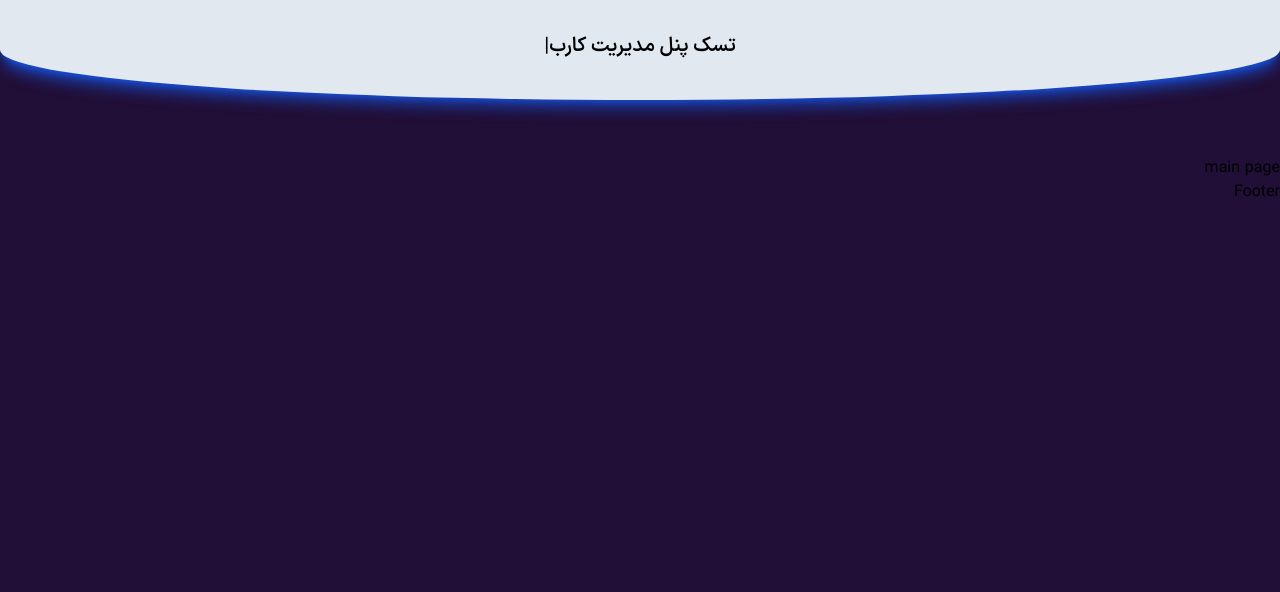
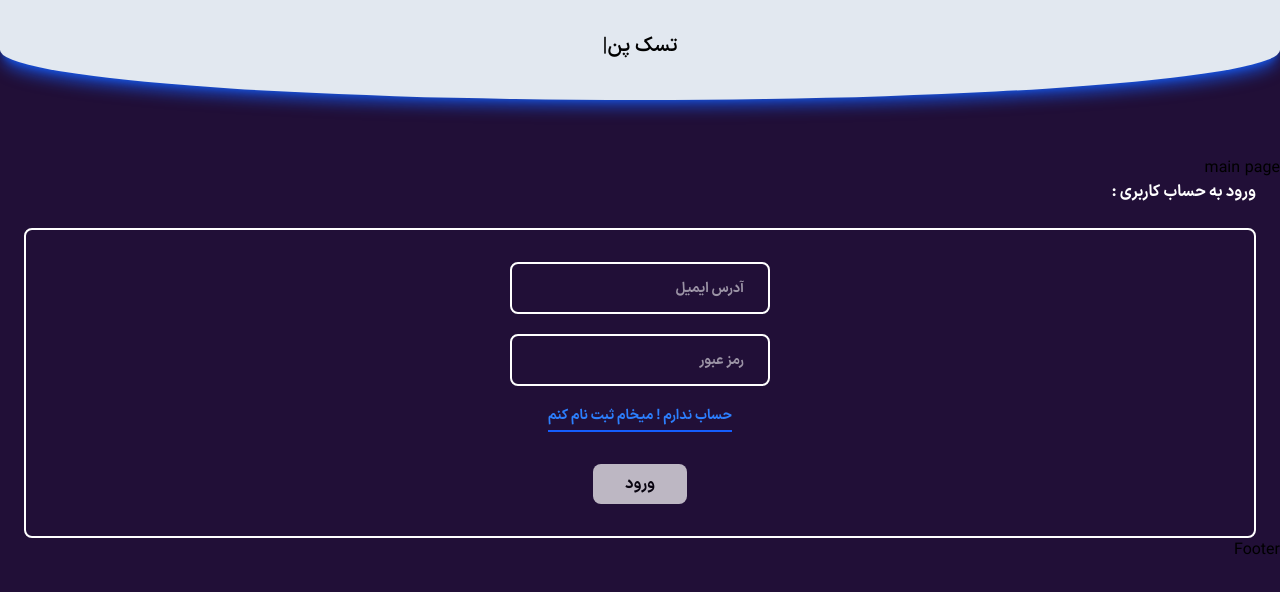
Before and after one commit to mahdikhalili1998/new-task, a Next.js app: page / in a window 1280 px wide. Shown: the top 592 px of the page. Built offline with nearby package versions, Linux system fonts and the light colour scheme; no server answers.

Commit message:
modal login added

```diff
--- a/src/components/module/LoginModal.tsx
+++ b/src/components/module/LoginModal.tsx
@@ -1,8 +1,12 @@
 "use client";
 
+import { useEffect, useState } from "react";
+import { useAppDispatch, useAppSelector } from "@/redux/hook";
+import { loginUser } from "@/redux/authSlice";
 import { IUserInfo } from "@/types/StateTypes";
-import axiosClient from "@/utils/axiosClient";
-import { useState } from "react";
+import toast, { Toaster } from "react-hot-toast";
+import { PulseLoader } from "react-spinners";
+import { useRouter } from "next/navigation";
 
 function LoginModal() {
   const [userInfo, setUserInfo] = useState<IUserInfo>({
@@ -10,27 +14,43 @@ function LoginModal() {
     password: "",
   });
 
+  const [register, setRegister] = useState<boolean>(false);
+
+  const router = useRouter();
+
+  const dispatch = useAppDispatch();
+  const { loading, error, token } = useAppSelector((state) => state.auth);
+
+  useEffect(() => {
+    if (token) {
+      if (!register) {
+        toast.success("ورود با موفقیت انجام شد 🎉");
+      } else {
+        toast.success("حساب با موفقیت ساخته شد ");
+      }
+
+      router.push("/users"); // اینجا صفحه مقصدت رو بنویس
+    }
+    if (error) toast.error(error);
+  }, [token, error, router]);
+
   const inputClass =
-    "rounded-lg border-2 border-solid border-white px-6 py-3 placeholder:text-sm placeholder:font-bold placeholder:text-white/55 focus:outline-none text-white";
+    "rounded-lg border-2 border-solid border-white px-6 py-3 placeholder:text-sm placeholder:font-bold placeholder:text-white/55 focus:outline-none text-white bg-transparent text-white";
 
-  const loginHandler = async (userInfo: {
-    email: string;
-    password: string;
-  }) => {
-    try {
-      const res = await axiosClient.post("/register", { ...userInfo });
-      console.log(res);
-    } catch (error) {
-      console.log(error);
-    }
+  const loginHandler = () => {
+    dispatch(loginUser(userInfo));
   };
 
   return (
+    <div>
+      <h2 className="mr-6 mb-6 font-bold text-white">
+        {register ? "ساخت حساب کاربری" : "        ورود به حساب کاربری :"}
+      </h2>{" "}
       <div className="mx-6 flex flex-col items-center justify-center gap-8 rounded-lg border-2 border-solid border-white py-8">
         {/* user info inputs */}
-      <div className="flex flex-col items-center justify-center gap-5 text-center">
+        <div className="flex w-full max-w-sm flex-col items-center justify-center gap-5 text-center">
           <input
-          type="text"
+            type="email"
             placeholder="آدرس ایمیل"
             value={userInfo.email}
             onChange={(e) =>
@@ -39,7 +59,7 @@ function LoginModal() {
             className={inputClass}
           />
           <input
-          type="text"
+            type="password"
             placeholder="رمز عبور"
             value={userInfo.password}
             onChange={(e) =>
@@ -47,15 +67,33 @@ function LoginModal() {
             }
             className={inputClass}
           />
+          <p
+            onClick={() => setRegister((register) => !register)}
+            className="border-b-2 border-blue-600 pb-1 text-sm font-bold text-blue-500"
+          >
+            {register
+              ? "حساب دارم ، میخام وارد حساب خودم بشم"
+              : "      حساب ندارم ! میخام ثبت نام کنم"}
+          </p>
         </div>
         {/* login button */}
         <button
-        disabled={!userInfo.email && !userInfo.password}
-        onClick={() => loginHandler(userInfo)}
-        className="blackColor rounded-lg bg-white px-8 py-2 font-bold disabled:cursor-not-allowed disabled:opacity-70"
+          disabled={loading || !userInfo.email || !userInfo.password}
+          onClick={loginHandler}
+          className="rounded-lg bg-white px-8 py-2 font-bold text-black disabled:cursor-not-allowed disabled:opacity-70"
         >
-        ساخت حساب
+          {loading ? (
+            <div className="mx-auto w-max">
+              <PulseLoader color="#366de5" margin={5} size={10} />
+            </div>
+          ) : register ? (
+            "ساخت حساب"
+          ) : (
+            "ورود"
+          )}
         </button>
+        <Toaster />
+      </div>
     </div>
   );
 }
--- a/src/components/template/Mainpage.tsx
+++ b/src/components/template/Mainpage.tsx
@@ -5,7 +5,7 @@ function Mainpage() {
   return (
     <div>
       main page
-      {/* <LoginModal /> */}
+      <LoginModal />
     </div>
   );
 }
--- /dev/null
+++ b/src/redux/authSlice.ts
@@ -0,0 +1,52 @@
+import { createSlice, createAsyncThunk } from "@reduxjs/toolkit";
+import axiosClient from "@/utils/axiosClient";
+import { IAuthState } from "@/types/redux";
+
+const initialState: IAuthState = {
+  token: null,
+  loading: false,
+  error: null,
+};
+
+export const loginUser = createAsyncThunk(
+  "auth/loginUser",
+  async (
+    { email, password }: { email: string; password: string },
+    { rejectWithValue },
+  ) => {
+    try {
+      const response = await axiosClient.post("/login", { email, password });
+      return response.data.token;
+    } catch (err) {
+      return rejectWithValue(err.response?.data?.error || "خطا در ورود");
+    }
+  },
+);
+
+const authSlice = createSlice({
+  name: "auth",
+  initialState,
+  reducers: {
+    logout: (state) => {
+      state.token = null;
+    },
+  },
+  extraReducers: (builder) => {
+    builder
+      .addCase(loginUser.pending, (state) => {
+        state.loading = true;
+        state.error = null;
+      })
+      .addCase(loginUser.fulfilled, (state, action) => {
+        state.loading = false;
+        state.token = action.payload;
+      })
+      .addCase(loginUser.rejected, (state, action) => {
+        state.loading = false;
+        state.error = action.payload as string;
+      });
+  },
+});
+
+export const { logout } = authSlice.actions;
+export default authSlice.reducer;
--- a/src/redux/store.ts
+++ b/src/redux/store.ts
@@ -1,9 +1,11 @@
 import { configureStore } from "@reduxjs/toolkit";
 import userReducer from "./userSlice";
+import authReducer from "./authSlice";
 
 export const store = configureStore({
   reducer: {
     users: userReducer,
+    auth: authReducer,
   },
 });
 
--- a/src/redux/userSlice.ts
+++ b/src/redux/userSlice.ts
@@ -22,7 +22,7 @@ export const fetchUsers = createAsyncThunk(
 // editing user info
 export const updateUser = createAsyncThunk(
   "users/updateUser",
-  async ({ id, data }: { id: number; data: any }) => {
+  async ({ id, data }: { id: number; data}) => {
     const response = await axiosClient.put(`/users/${id}`, data);
     return response.data;
   },
```
Also changed, not shown: src/types/redux.ts (+7 -0 lines). Lines whose indentation alone changed are shown as unchanged.
